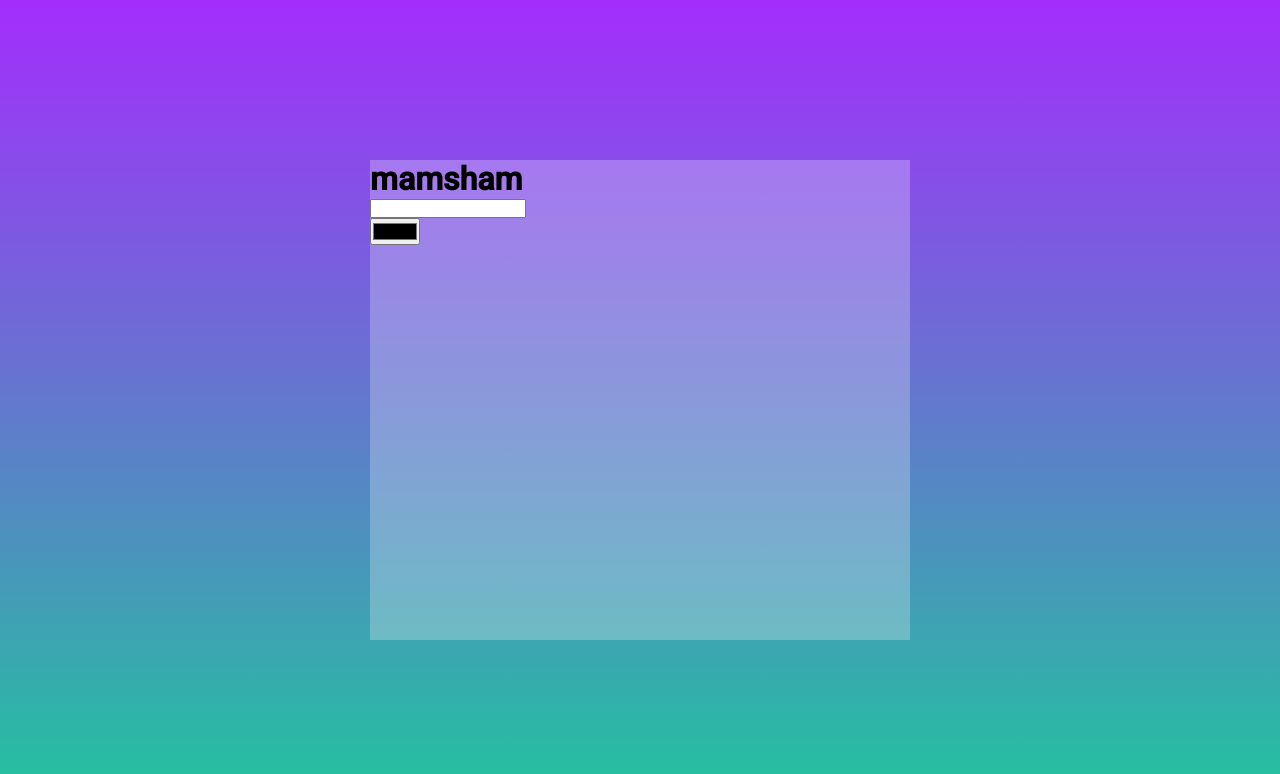
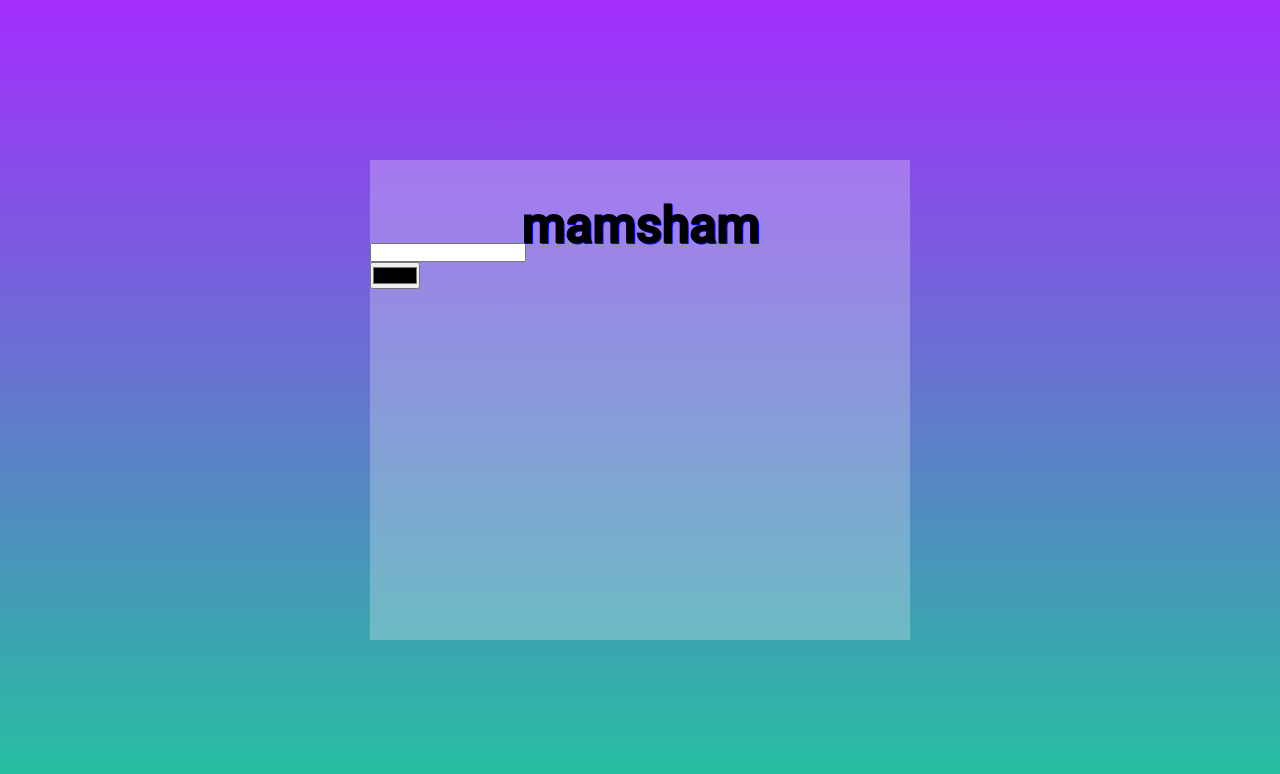
Before and after one commit to arshamarg9/change-name, a plain HTML site: page index.html in a window 1280 px wide. Drawn offline with Linux system fonts and the light colour scheme.

Commit message:
Edit title h1 css web-edit1

```diff
--- a/style.css
+++ b/style.css
@@ -23,3 +23,14 @@ body {
     max-width: 540px;
     height: 60vh;
 }
+
+.container .title h1{
+    width: 100%;
+    height: 32px;
+    display: flex;
+    align-items: center;
+    justify-content: center;
+    margin-top: 50px;
+    font-size: 50px;
+    text-shadow: 1px 1px blue;
+}
```
